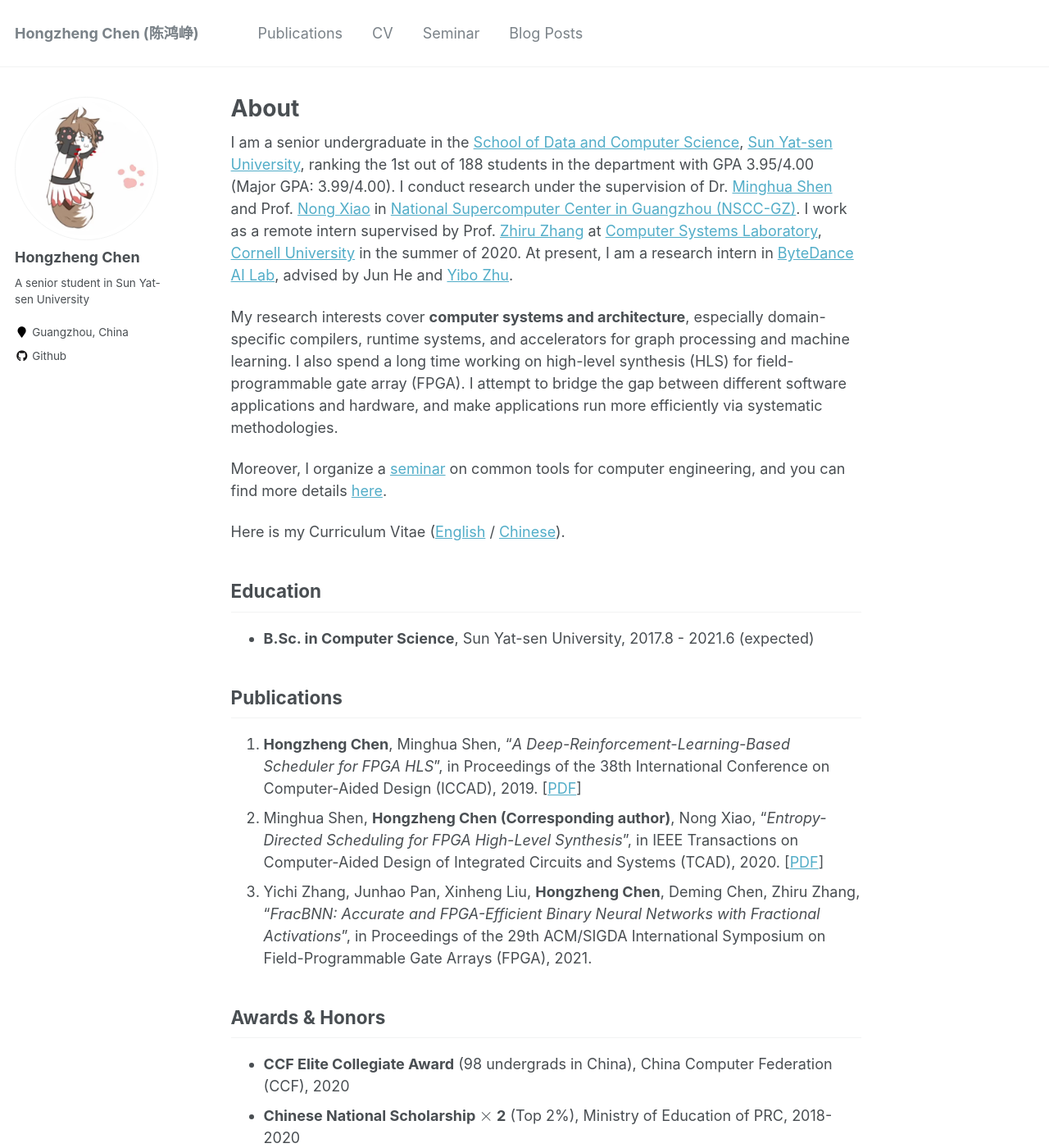
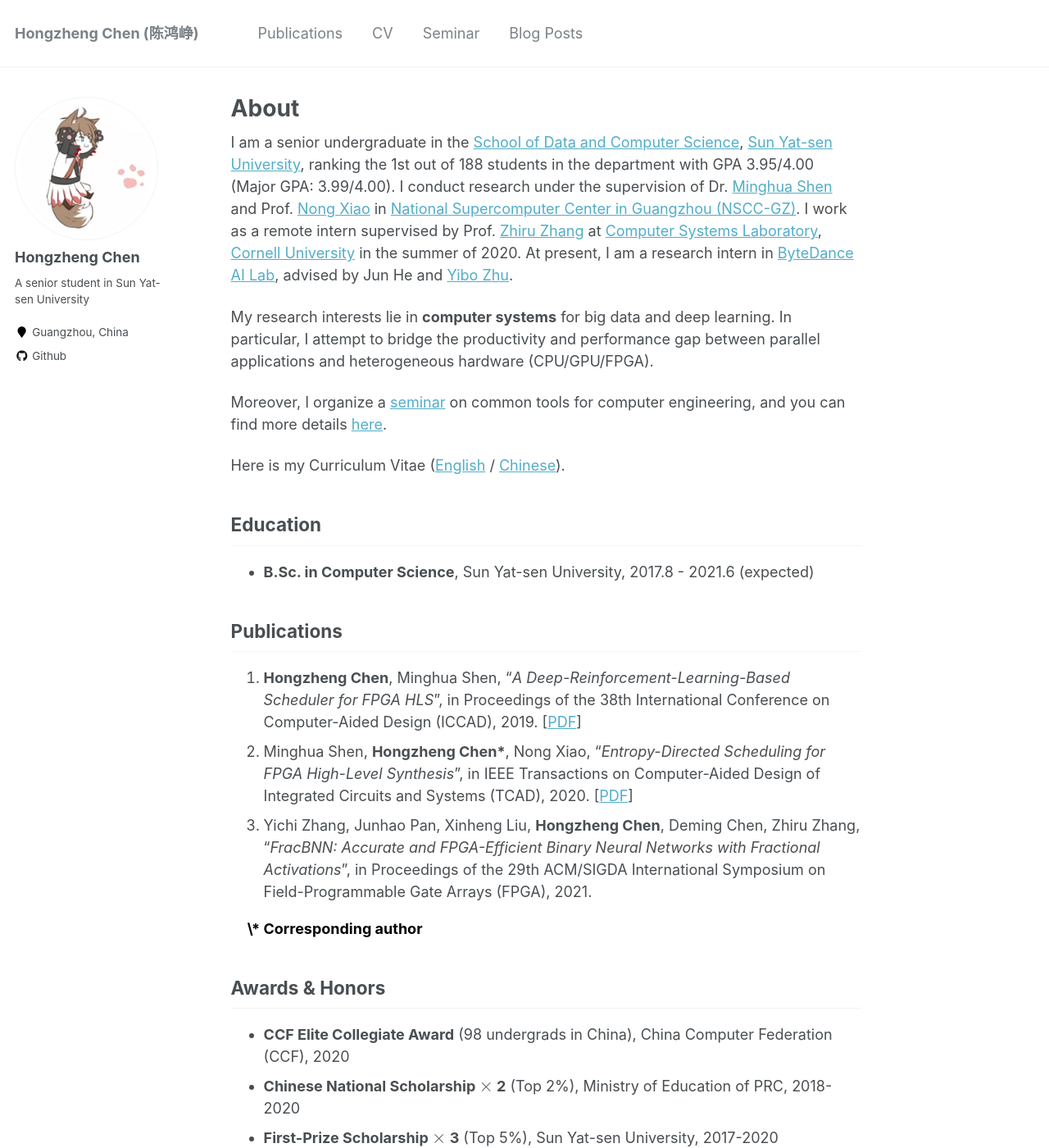
Before and after one commit to Ewenwan/chhzh123.github.io, a Jekyll site: the page built from _pages/about.md, in a window 1280 px wide and 1400 px high. Shown: the whole window at 82% size. Built offline with Jekyll 4.4.1, drawn with Linux system fonts in a browser that asks for light colours; formulas are drawn with MathJax 3.

Commit message:
[about] Update research interests

```diff
--- a/_pages/about.md
+++ b/_pages/about.md
@@ -10,7 +10,7 @@ redirect_from:
 
 I am a senior undergraduate in the [School of Data and Computer Science](http://sdcs.sysu.edu.cn/), [Sun Yat-sen University](http://www.sysu.edu.cn/2012/en/index.htm), ranking the 1st out of 188 students in the department with GPA 3.95/4.00 (Major GPA: 3.99/4.00). I conduct research under the supervision of Dr. [Minghua Shen](https://ceca.pku.edu.cn/people/alumni_postgrad/class2017g/1206157.htm) and Prof. [Nong Xiao](http://sdcs.sysu.edu.cn/content/2484) in [National Supercomputer Center in Guangzhou (NSCC-GZ)](http://en.nscc-gz.cn/index.html). I work as a remote intern supervised by Prof. [Zhiru Zhang](https://www.csl.cornell.edu/~zhiruz/index.html) at [Computer Systems Laboratory](https://zhang.ece.cornell.edu/), [Cornell University](https://www.cornell.edu/) in the summer of 2020. At present, I am a research intern in [ByteDance AI Lab](https://ailab.bytedance.com/), advised by Jun He and [Yibo Zhu](http://yibozhu.com/).
 
-My research interests cover **computer systems and architecture**, especially domain-specific compilers, runtime systems, and accelerators for graph processing and machine learning. I also spend a long time working on high-level synthesis (HLS) for field-programmable gate array (FPGA). I attempt to bridge the gap between different software applications and hardware, and make applications run more efficiently via systematic methodologies.
+My research interests lie in **computer systems** for big data and deep learning. In particular, I attempt to bridge the productivity and performance gap between parallel applications and heterogeneous hardware (CPU/GPU/FPGA).
 
 Moreover, I organize a [seminar](/seminar) on common tools for computer engineering, and you can find more details [here](/seminar).
 
@@ -21,8 +21,10 @@ Here is my Curriculum Vitae ([English](../files/HongzhengChen_CV.pdf) / [Chinese
 
 ## Publications
 1. **Hongzheng Chen**, Minghua Shen, "*A Deep-Reinforcement-Learning-Based Scheduler for FPGA HLS*", in Proceedings of the 38th International Conference on Computer-Aided Design (ICCAD), 2019. [[PDF](https://ieeexplore.ieee.org/document/8942126)]
-2. Minghua Shen, **Hongzheng Chen (Corresponding author)**, Nong Xiao, "*Entropy-Directed Scheduling for FPGA High-Level Synthesis*", in IEEE Transactions on Computer-Aided Design of Integrated Circuits and Systems (TCAD), 2020. [[PDF](https://ieeexplore.ieee.org/document/8823964)]
+2. Minghua Shen, **Hongzheng Chen\***, Nong Xiao, "*Entropy-Directed Scheduling for FPGA High-Level Synthesis*", in IEEE Transactions on Computer-Aided Design of Integrated Circuits and Systems (TCAD), 2020. [[PDF](https://ieeexplore.ieee.org/document/8823964)]
 3. Yichi Zhang, Junhao Pan, Xinheng Liu, **Hongzheng Chen**, Deming Chen, Zhiru Zhang, "*FracBNN: Accurate and FPGA-Efficient Binary Neural Networks with Fractional Activations*", in Proceedings of the 29th ACM/SIGDA International Symposium on Field-Programmable Gate Arrays (FPGA), 2021.
+
+&nbsp; &nbsp;&nbsp;<b><font color="black">\* Corresponding author</font></b>
 
 ## Awards & Honors
 * **CCF Elite Collegiate Award** (98 undergrads in China), China Computer Federation (CCF), 2020
```
